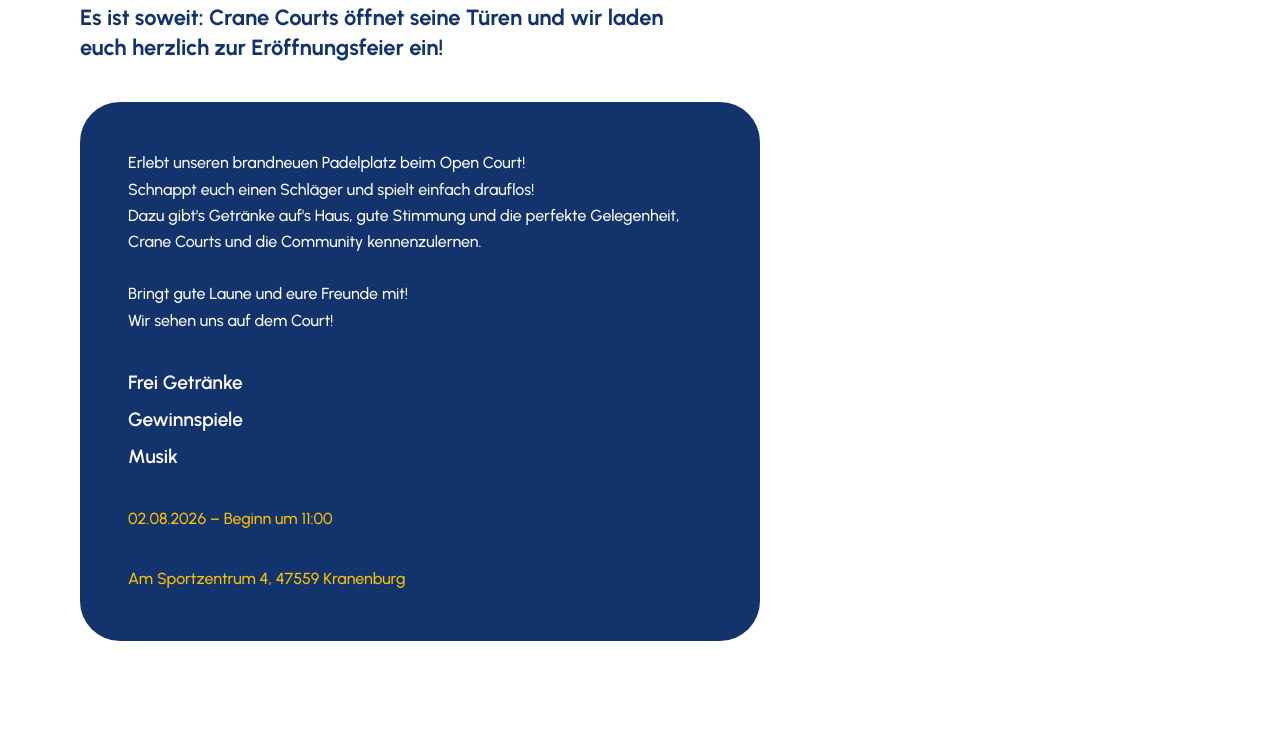
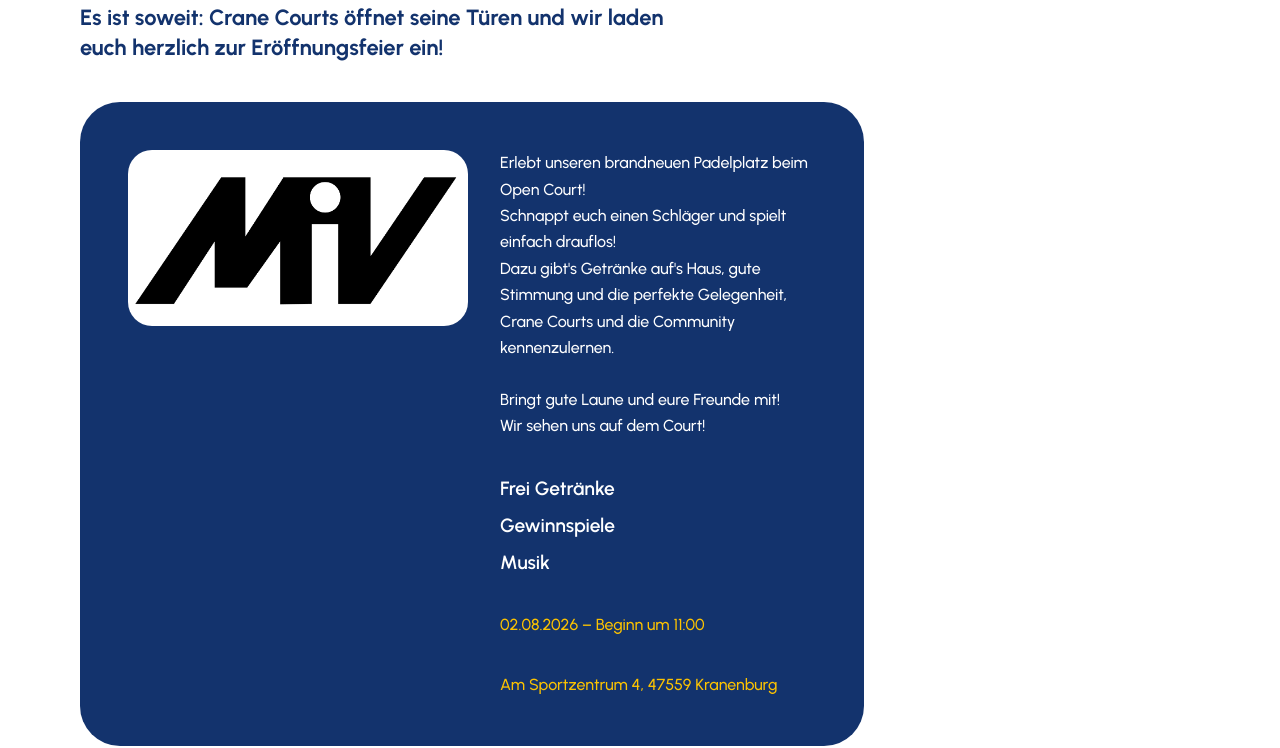
Before and after one commit to joanmanueltejeda-hash/Crane_Courts-TEST, an Eleventy site: page Crane_Courts_Website copy/news.html in a window 1280 px wide. Shown: the part 2451-3199 px from the top of the page. Built offline with nearby package versions, Linux system fonts and the light colour scheme; Eleventy itself is replaced by a stand-in of ours; files that its build step writes are made by us from their sources.

Commit message:
Update Crane_Courts_Website copy/events/2026-08-02-crane-courts-eroffnung.md (via Pages CMS)

```diff
--- a/Crane_Courts_Website copy/events/2026-08-02-crane-courts-eroffnung.md
+++ b/Crane_Courts_Website copy/events/2026-08-02-crane-courts-eroffnung.md
@@ -4,6 +4,7 @@ date: 2026-08-02
 time: 11:00
 lead: "Es ist soweit: Crane Courts öffnet seine Türen und wir laden euch
   herzlich zur Eröffnungsfeier ein!"
+image: /Images/Events/mivisionlogow-02.png
 highlights:
   - Frei Getränke
   - Gewinnspiele
```
